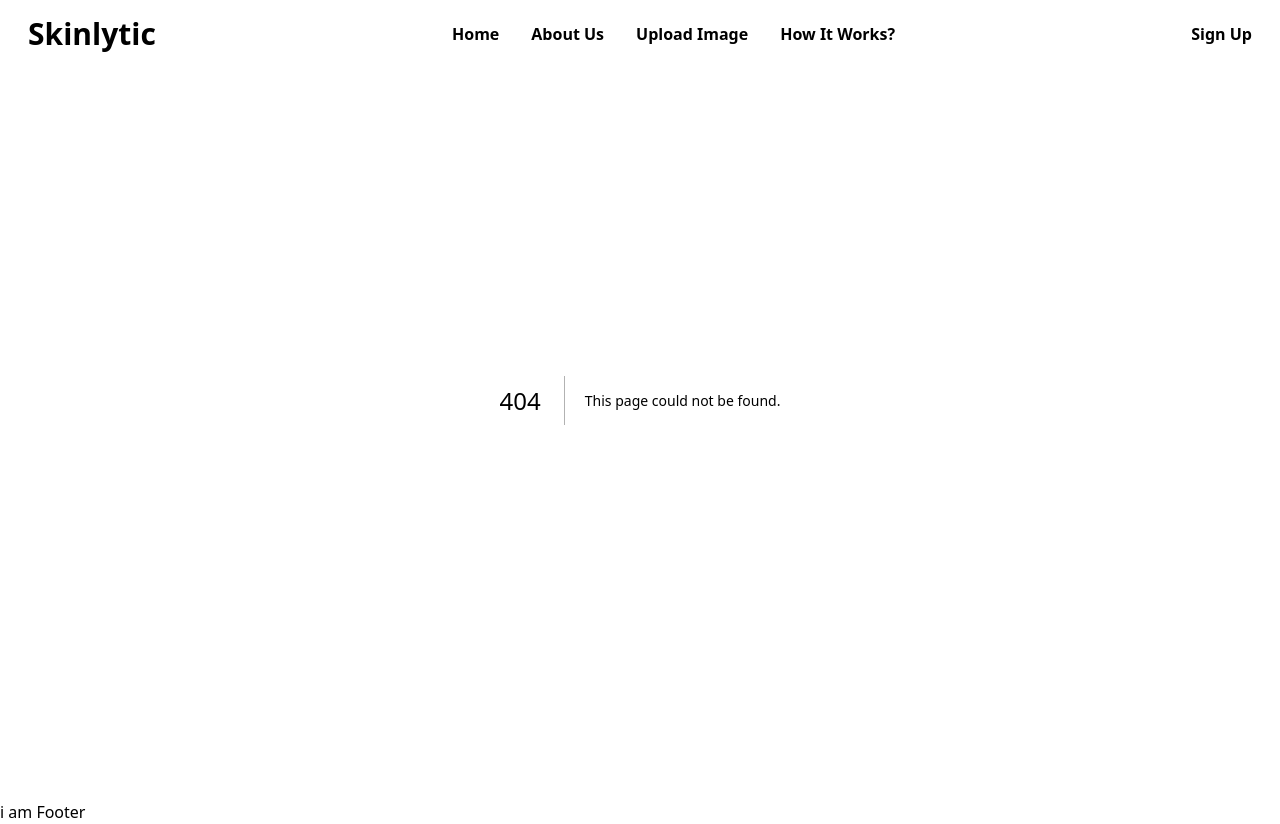
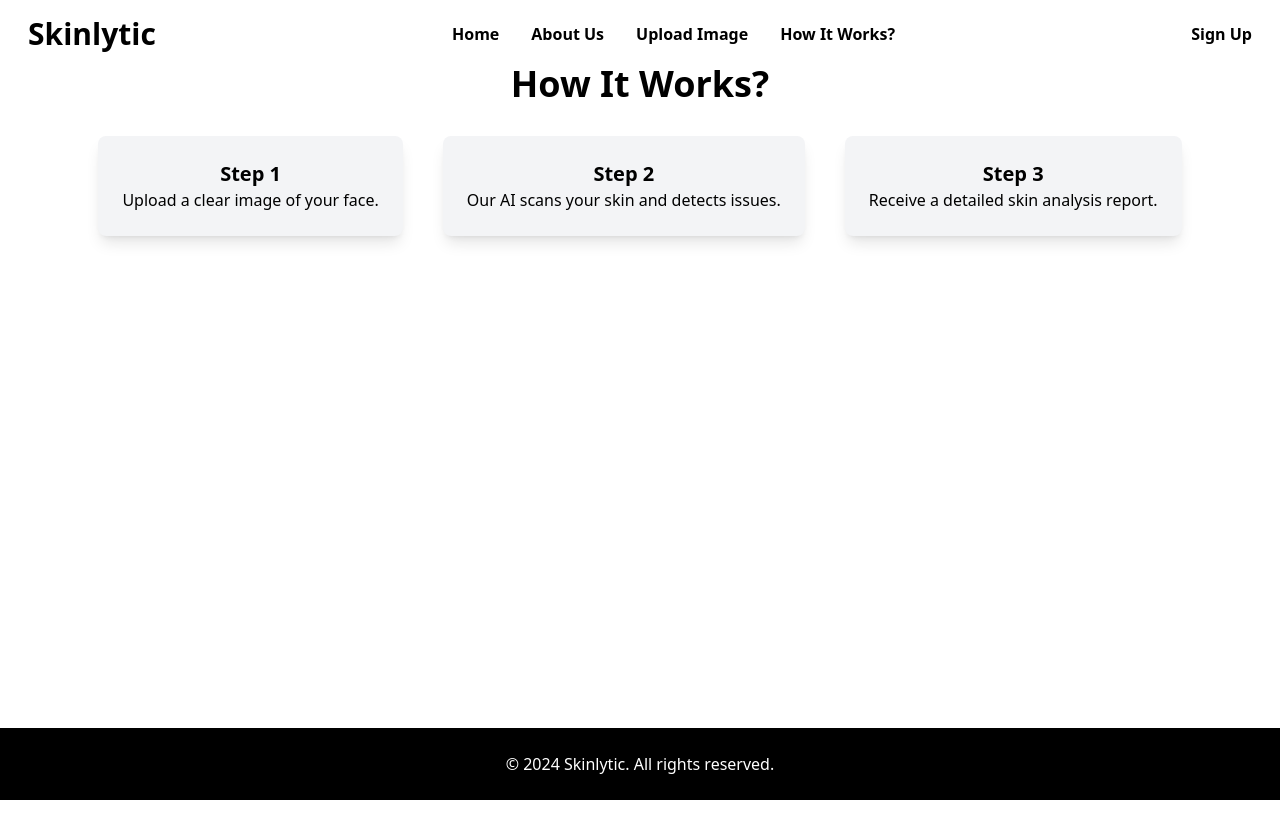
Before and after one commit to KANISHKAgoud/Skinlytic, a Next.js app: page /howitworks in a window 1280 px wide. Before the commit this address had no page. After the commit the page ends 800 px from the top, so only its background shows below. Built offline with nearby package versions, Linux system fonts and the light colour scheme.

Commit message:
upload,reviews,footer,how

```diff
--- a/app/about/page.js
+++ b/app/about/page.js
@@ -3,7 +3,7 @@ import React from 'react'
 const about = () => {
   return (
     <div>
-      <div className="flex flex-col lg:flex-row items-center justify-center py-16">
+      <div className="bg-blue-300 min-h-screen flex flex-col lg:flex-row items-center justify-center py-16">
         <div className="lg:w-1/2 px-8">
           <h2 className="text-4xl font-bold">Why Skinlytic?</h2>
           <p className="mt-4 text-lg">
--- /dev/null
+++ b/app/howitworks/page.js
@@ -0,0 +1,28 @@
+import React from 'react'
+
+const working = () => {
+  return (
+    <div>
+      <div className="text-center py-16">
+    <h2 className="text-4xl font-bold">How It Works?</h2>
+    <div className="flex flex-col md:flex-row justify-center gap-10 mt-8">
+        <div className="p-6 bg-gray-100 rounded-lg shadow-lg">
+            <h3 className="text-xl font-bold">Step 1</h3>
+            <p>Upload a clear image of your face.</p>
+        </div>
+        <div className="p-6 bg-gray-100 rounded-lg shadow-lg">
+            <h3 className="text-xl font-bold">Step 2</h3>
+            <p>Our AI scans your skin and detects issues.</p>
+        </div>
+        <div className="p-6 bg-gray-100 rounded-lg shadow-lg">
+            <h3 className="text-xl font-bold">Step 3</h3>
+            <p>Receive a detailed skin analysis report.</p>
+        </div>
+    </div>
+</div>
+
+    </div>
+  )
+}
+
+export default working
--- a/app/layout.tsx
+++ b/app/layout.tsx
@@ -29,13 +29,15 @@ export default function RootLayout({
   return (
     <html lang="en">
       <body className={`${geistSans.variable} ${geistMono.variable} antialiased`}>
-        <div className="relative">
+        <div className="relative flex flex-col min-h-screen">
 
           <Navbar />
-          <div className="min-h-screen">
+          <main className="flex-grow">
             {children}
-          </div>
+          </main>
+
           <Footer />
+
         </div>
       </body>
     </html>
--- a/app/page.tsx
+++ b/app/page.tsx
@@ -1,10 +1,10 @@
 
-
+import reviews from "@/components/reviews"
 
 export default function Home() {
-  return (<div className="w-full h-full relative -z-10">
-    <div className=" w-full h-screen overflow-hidden">
-      <video className="absolute h-[95%] w-full object-cover " src="/video-heropage.mp4" autoPlay loop muted ></video>
+  return (<div className="w-full h-screen relative -z-10">
+    <div className=" w-full h-full overflow-hidden">
+      <video className="absolute h-[100%] w-full object-cover " src="/video-heropage.mp4" autoPlay loop muted ></video>
 
       <div className="absolute text-black flex flex-col justify-center items-center h-screen text-center px-6">
         <h1 className="text-5xl font-bold">Analyze Your Skin Instantly</h1>
@@ -15,8 +15,22 @@ export default function Home() {
           Upload Your Image
         </button>
       </div>
+    </div>
 
+    <div className=" bg-gray-100 py-16">
+      <h2 className="text-center text-4xl font-bold">What Our Users Say</h2>
+      <div className="flex flex-wrap justify-center gap-10 mt-8">
+        <div className="bg-white p-6 rounded-lg shadow-lg">
+          <p>"Amazing AI technology! It detected my acne issues perfectly."</p>
+          <h3 className="mt-4 font-semibold">- Sarah M.</h3>
+        </div>
+        <div className="bg-white p-6 rounded-lg shadow-lg">
+          <p>"Super accurate skin analysis. Helped me improve my skincare routine."</p>
+          <h3 className="mt-4 font-semibold">- John D.</h3>
+        </div>
+      </div>
     </div>
+
   </div>
   );
 }
--- /dev/null
+++ b/app/upload/page.js
@@ -0,0 +1,11 @@
+import React from 'react'
+
+const upload = () => {
+  return (
+    <div>
+      uploading
+    </div>
+  )
+}
+
+export default upload
--- a/components/Footer.js
+++ b/components/Footer.js
@@ -3,7 +3,10 @@ import React from 'react'
 const Footer = () => {
   return (
     <div>
-      i am Footer
+      <footer className="bg-black text-white text-center p-6">
+        <p>© 2024 Skinlytic. All rights reserved.</p>
+      </footer>
+
     </div>
   )
 }
--- a/components/Navbar.js
+++ b/components/Navbar.js
@@ -1,6 +1,7 @@
 "use client"
 import React from 'react'
 import { useState } from 'react'
+import Link from 'next/link'
 
 
 
@@ -14,10 +15,10 @@ const Navbar = () => {
                     Skinlytic
                 </div>
                 <div className='hidden lg:flex list-none gap-8 '>
-                    <li>Home</li>
-                    <li>About Us</li>
-                    <li>Upload Image</li>
-                    <li>How It Works?</li>
+                    <Link href='/' target='_main' > <li>Home</li> </Link>
+                    <Link href='/about' target='_main' > <li>About Us</li> </Link>
+                    <Link href='/upload' target='_main'  > <li>Upload Image</li> </Link>
+                    <Link href='/howitworks' target='_main' > <li>How It Works?</li> </Link>
                 </div>
                 <div className='hidden lg:block list-none'>
                     <li>Sign Up</li>
--- /dev/null
+++ b/components/reviews.js
@@ -0,0 +1,24 @@
+import React from 'react'
+
+const reviews = () => {
+  return (
+    <div>
+      <div className="bg-gray-100 py-16">
+    <h2 className="text-center text-4xl font-bold">What Our Users Say</h2>
+    <div className="flex flex-wrap justify-center gap-10 mt-8">
+        <div className="bg-white p-6 rounded-lg shadow-lg">
+            <p>"Amazing AI technology! It detected my acne issues perfectly."</p>
+            <h3 className="mt-4 font-semibold">- Sarah M.</h3>
+        </div>
+        <div className="bg-white p-6 rounded-lg shadow-lg">
+            <p>"Super accurate skin analysis. Helped me improve my skincare routine."</p>
+            <h3 className="mt-4 font-semibold">- John D.</h3>
+        </div>
+    </div>
+</div>
+
+    </div>
+  )
+}
+
+export default reviews
```
Lines whose indentation alone changed are shown as unchanged.
